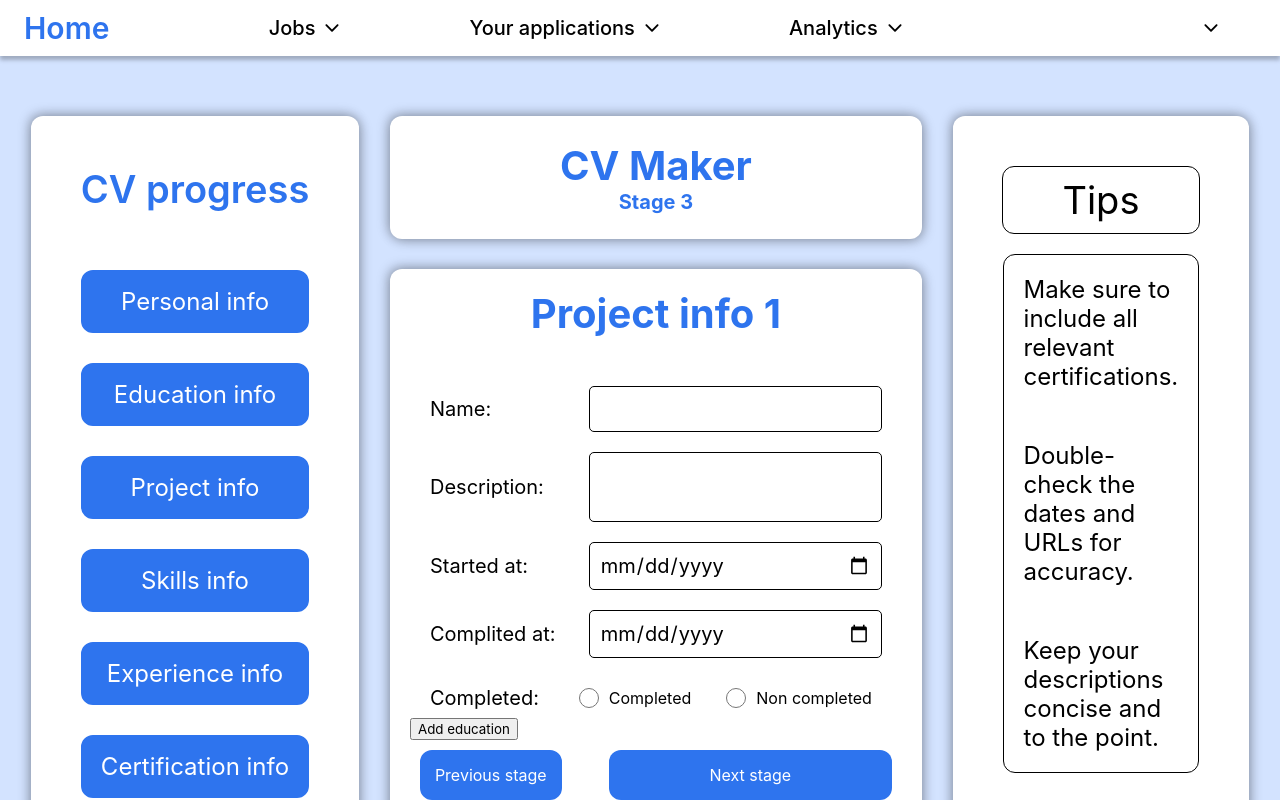
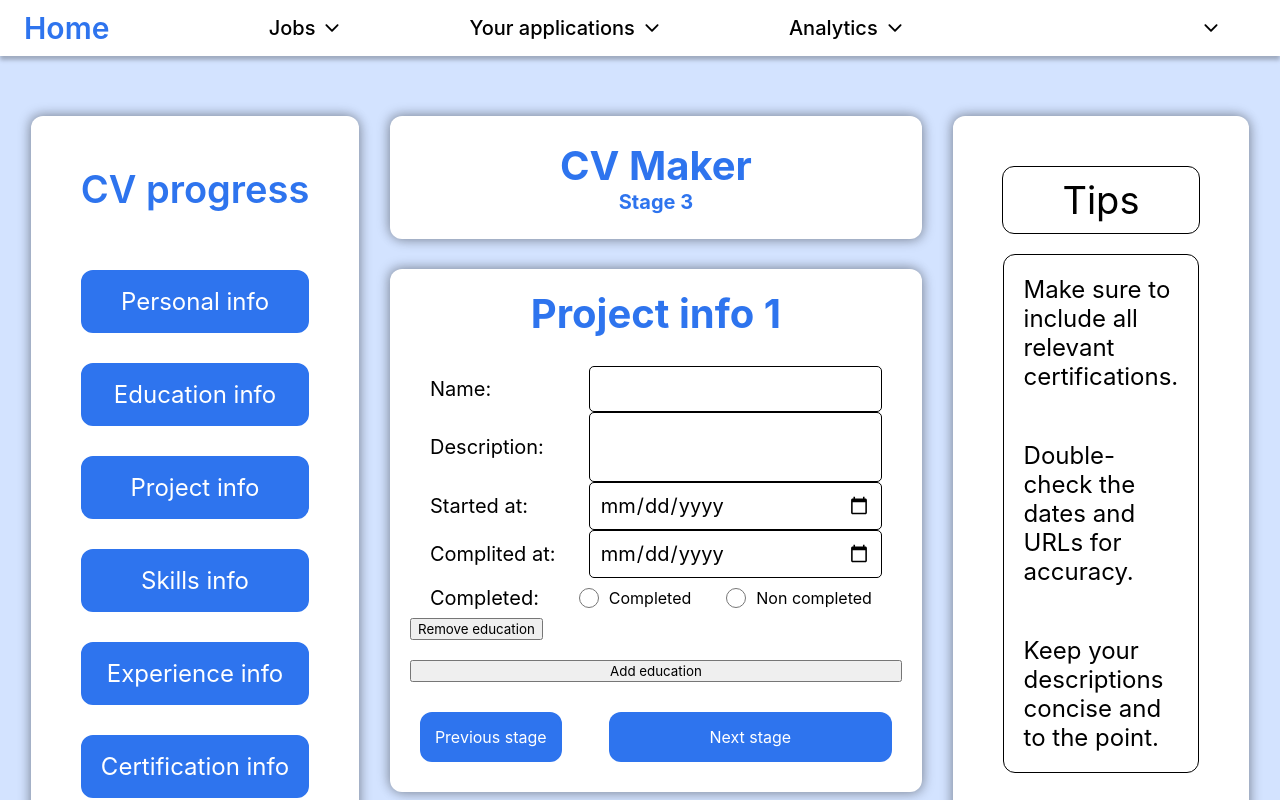
Before and after one commit to Panfi98/BrainsFrontend, a React (Vite) app: page /cv/1/projects in a window 1280 px wide. Shown: the top 800 px of the page. Built offline with nearby package versions, Linux system fonts and the light colour scheme.

Commit message:
Added opportunity to remove forms

```diff
--- a/src/Components/CVmaker/CvComponets/CvFormCertification.jsx
+++ b/src/Components/CVmaker/CvComponets/CvFormCertification.jsx
@@ -1,4 +1,4 @@
-export function CvFormCertification ({index, onChange, cerData}) {
+export function CvFormCertification ({index, onChange, cerData, onRemove}) {
     return(
         <div>
             <h2>Certification info {index + 1}</h2>
@@ -66,6 +66,7 @@ export function CvFormCertification ({index, onChange, cerData}) {
                     value={cerData.validTo}
                 />
             </div>
+            <button type="button" className="del-form-btn" onClick={onRemove}>Remove education</button>
         </div>
     )
 }
--- a/src/Components/CVmaker/CvComponets/CvFormExperience.jsx
+++ b/src/Components/CVmaker/CvComponets/CvFormExperience.jsx
@@ -1,4 +1,4 @@
-export function CvFormExperience ({index, onChange, expData}) {
+export function CvFormExperience ({index, onChange, expData, onRemove}) {
     return (
         <div>
             <h2>Experience {index + 1}</h2>
@@ -103,6 +103,7 @@ export function CvFormExperience ({index, onChange, expData}) {
                     </div>
                 </div>
             </div>
+            <button type="button" className="del-form-btn" onClick={onRemove}>Remove education</button>
         </div>
     );
 }
--- a/src/Components/CVmaker/CvComponets/CvFormProject.jsx
+++ b/src/Components/CVmaker/CvComponets/CvFormProject.jsx
@@ -1,6 +1,6 @@
-export function CvFormProject ({index, onChange, projData}) {
+export function CvFormProject ({index, onChange, projData, onRemove}) {
     return(
-        <form>
+        <div>
             <h2>Project info {index + 1}</h2>
             <div className="input-group">
                 <label htmlFor="name">Name:</label>
@@ -70,6 +70,7 @@ export function CvFormProject ({index, onChange, projData}) {
                     </div>
                 </div>
             </div>
-        </form>
+            <button type="button" className="del-form-btn" onClick={onRemove}>Remove education</button>
+        </div>
     )
 }
--- a/src/Components/CVmaker/CvComponets/CvFormReference.jsx
+++ b/src/Components/CVmaker/CvComponets/CvFormReference.jsx
@@ -1,4 +1,4 @@
-export function CvFormReference({ index, refData, onChange }) {
+export function CvFormReference({ index, refData, onChange, onRemove }) {
   return (
     <div className="reference-block">
       <div className="reference-block__header">
@@ -63,6 +63,7 @@ export function CvFormReference({ index, refData, onChange }) {
           required
         />
       </div>
+      <button type="button" className="del-form-btn" onClick={onRemove}>Remove education</button>
     </div>
   );
 }
--- a/src/Components/CVmaker/CvComponets/CvFormSkills.jsx
+++ b/src/Components/CVmaker/CvComponets/CvFormSkills.jsx
@@ -1,4 +1,4 @@
-export function CvFormSkills ({index, sklData, onChange}) {
+export function CvFormSkills ({index, sklData, onChange, onRemove}) {
     return(
         <div>
             <h2>Skills info {index + 1}</h2>
@@ -48,6 +48,7 @@ export function CvFormSkills ({index, sklData, onChange}) {
                     <option value="3">Apper Intermidiater</option>
                 </select>
             </div>
+            <button type="button" className="del-form-btn" onClick={onRemove}>Remove education</button>
         </div>
     );
 }
--- a/src/Components/CVmaker/CvComponets/CvFromEducation.jsx
+++ b/src/Components/CVmaker/CvComponets/CvFromEducation.jsx
@@ -1,4 +1,4 @@
-export function CvFormEducation ({index, onChange, eduData}) {
+export function CvFormEducation ({index, onChange, eduData, onRemove}) {
     return(
         <div className="education-block">
             <h3>Education #{index + 1}</h3>
@@ -116,6 +116,7 @@ export function CvFormEducation ({index, onChange, eduData}) {
                         />
                         <label htmlFor={`non_active_${index}`}>Not active</label>
                     </div>
+                    <button type="button" className="del-form-btn" onClick={onRemove}>Remove education</button>
                 </div>
             </div>
         </div>
--- a/src/Components/CVmaker/StageCertificationInfo.jsx
+++ b/src/Components/CVmaker/StageCertificationInfo.jsx
@@ -36,6 +36,10 @@ const StageCertificationInfo = () => {
 
     const AddForm = () => {
         setCertificationData((prev) => [...prev, emptyCer()])
+    }
+
+    const deleteForm = (index) => {
+        setEducationData((prev) => prev.filter((_, i) => i !== index));
     }
 
     const onSubmit = async (e) => {
@@ -79,6 +83,7 @@ const StageCertificationInfo = () => {
                                 key={index}
                                 index={index}
                                 onChange={onChange}
+                                onRemove={() => deleteForm(index)}
                                 cerData={cer}
                             />
                         ))}
--- a/src/Components/CVmaker/StageEducationInfo.jsx
+++ b/src/Components/CVmaker/StageEducationInfo.jsx
@@ -39,6 +39,10 @@ const StageEducationInfo = () => {
 
     const addForm = () => {
         setEducationData((prev) => [...prev, emptyEdu()])
+    }
+
+    const deleteForm = (index) => {
+        setEducationData((prev) => prev.filter((_, i) => i !== index));
     }
 
     const onSubmit = async (e) => {
@@ -84,10 +88,11 @@ const StageEducationInfo = () => {
                                 key={index}
                                 index={index}
                                 onChange={onChange}
+                                onRemove={() => deleteForm(index)}
                                 eduData = {edu}
                             />
                         ))}
-                        <button className="add-form-btn" onClick={addForm}>Add education</button>
+                        <button type="button" className="add-form-btn" onClick={addForm}>Add education</button>
                         <div className="button-group">
                             <button type="button" onClick={() => navigate("/stage-person-info")} className="previous-btn">Previous stage</button>
                             <button type="button" onClick={(onSubmit)} className="next-btn" disabled={isLoading}>{isLoading ? "Loading..." : "Next stage"}</button>
--- a/src/Components/CVmaker/StageExperienceInfo.jsx
+++ b/src/Components/CVmaker/StageExperienceInfo.jsx
@@ -38,6 +38,10 @@ const StageExperienceInfo = () => {
 
     const AddExperience = () => {
         setExperienceData((prev) => [...prev, emptyExp()])
+    }
+
+    const deleteForm = (index) => {
+        setEducationData((prev) => prev.filter((_, i) => i !== index));
     }
 
     const onSubmit = async (e) => {
@@ -83,6 +87,7 @@ const StageExperienceInfo = () => {
                                 key={index}
                                 index={index}
                                 onChange={onChange}
+                                onRemove={() => deleteForm(index)}
                                 expData={exp}
                             />
                         ))}
--- a/src/Components/CVmaker/StageProjectInfo.jsx
+++ b/src/Components/CVmaker/StageProjectInfo.jsx
@@ -37,6 +37,10 @@ const StageProjectInfo = () => {
         setProjectData((prev) => [...prev, {emptyProj}])
     }
 
+    const deleteForm = (index) => {
+        setEducationData((prev) => prev.filter((_, i) => i !== index));
+    }
+
     const onSubmit = async (e) => {
         e.preventDefault();
 
@@ -71,18 +75,22 @@ const StageProjectInfo = () => {
                     <h2>Stage 3</h2>
                 </div>
                 <div className="cv-form">
+                    <form onSubmit={onSubmit}>
                         {projectData.map((proj, index) => (
                             <CvFormProject
                                 key={index}
                                 index={index}
                                 projData={proj}
-                            onChange={onChange} />
+                                onChange={onChange}
+                                onRemove={() => deleteForm(index)}
+                            />
                         ))}
                         <button className="add-form-btn" onClick={addForm}>Add education</button>
                         <div className="button-group">
                             <button type="button" onClick={() => navigate("/stage-education-info")} className="previous-btn">Previous stage</button>
                             <button type="button" onClick={(onSubmit)} className="next-btn">Next stage</button>
                         </div>
+                    </form>
                 </div>
             </div>
             <div className="cv-tips">
--- a/src/Components/CVmaker/StageReferenceInfo.jsx
+++ b/src/Components/CVmaker/StageReferenceInfo.jsx
@@ -35,6 +35,10 @@ const StageReferenceInfo = () => {
         setNewReferenceData((prev) => [...prev, emptyRef()]);
     };
 
+    const deleteForm = (index) => {
+        setEducationData((prev) => prev.filter((_, i) => i !== index));
+    }
+
     const onSubmit = async (e) => {
         e.preventDefault();
 
@@ -66,7 +70,9 @@ const StageReferenceInfo = () => {
                                 key={index}
                                 index={index}
                                 refData={ref}
-                                onChange={onChange} />
+                                onChange={onChange}
+                                onRemove={() => deleteForm(index)}
+                            />
                         ))}
                         <div className="button-row">
                             <button type="button" className="secondary" onClick={addReferenceRow}>Add reference</button>
--- a/src/Components/CVmaker/StageSkillsInfo.jsx
+++ b/src/Components/CVmaker/StageSkillsInfo.jsx
@@ -34,6 +34,10 @@ const StageSkillsInfo = () => {
 
     const addSkill = () => {
         setSkillsData((prev) => [...prev, emptySkl()]);
+    }
+
+    const deleteForm = (index) => {
+        setEducationData((prev) => prev.filter((_, i) => i !== index));
     }
 
     const onSubmit = async (e) => {
@@ -75,6 +79,7 @@ const StageSkillsInfo = () => {
                                 key={index}
                                 index={index}
                                 onChange={onChange}
+                                onRemove={() => deleteForm(index)}
                                 sklData={skl}
                             />
                         ))}
```
Lines whose indentation alone changed are shown as unchanged.
